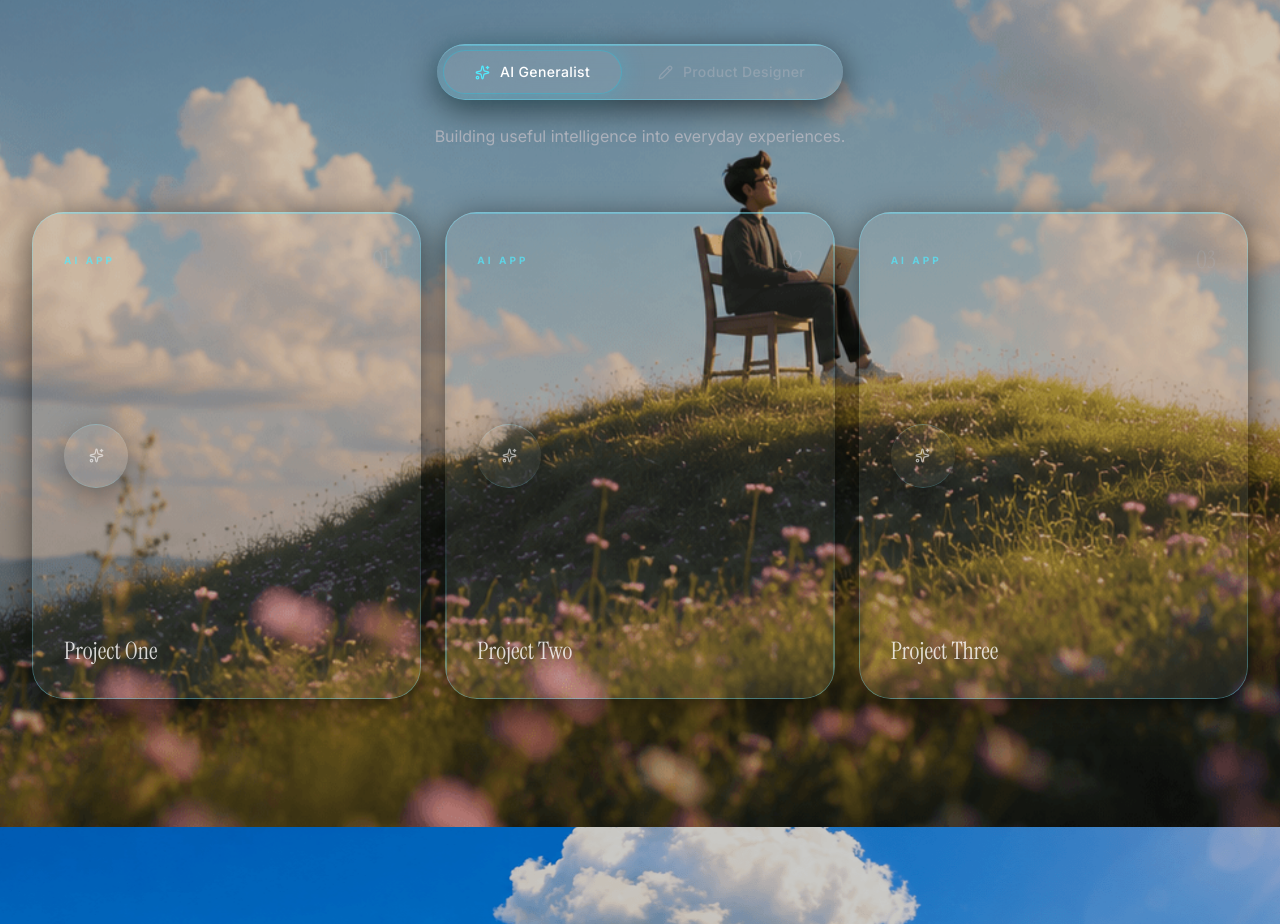
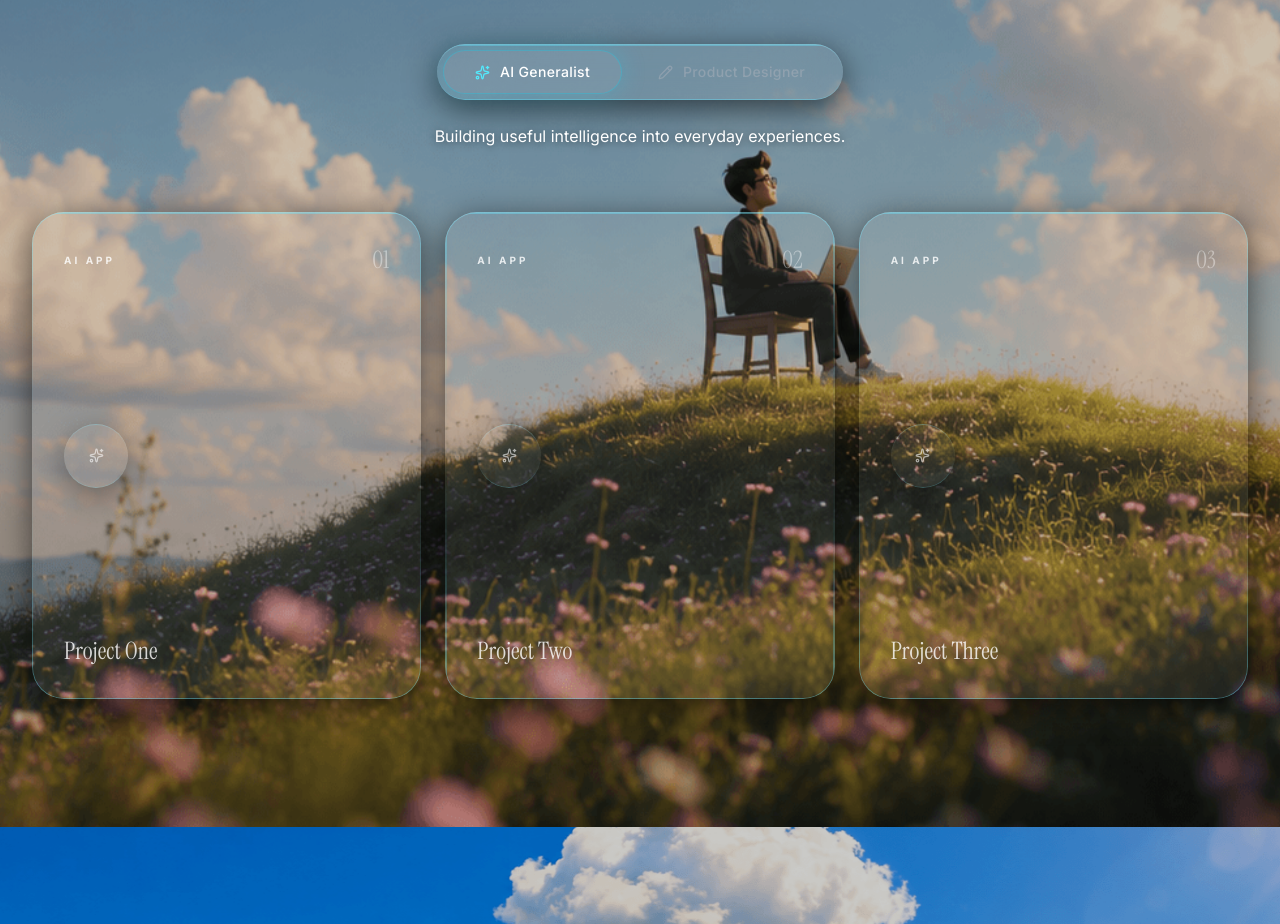
Before and after one commit to Sam-UX-Designer/Sam-Jo-Portfolio-Version-2, a React (Vite) app: page / in a window 1280 px wide. Shown: the part 1040-1964 px from the top of the page. Built offline with nearby package versions, Linux system fonts and the light colour scheme.

Commit message:
Update text colors and styles in Projects component

```diff
--- a/src/components/Projects.tsx
+++ b/src/components/Projects.tsx
@@ -60,7 +60,7 @@ const Projects: React.FC = () => {
       <div className="w-full max-w-7xl mx-auto px-8">
       {/* Heading */}
       <div className="text-center mb-12">
-        <span className="section-label text-primary">What I Build</span>
+        <span className="section-label">What I Build</span>
         <h2 className="display-font text-5xl sm:text-7xl mt-4 text-foreground leading-[0.95]">
           Sam as a
         </h2>
@@ -95,7 +95,8 @@ const Projects: React.FC = () => {
       {/* Tagline — swaps with tab */}
       <p
         key={activeTab.id}
-        className="text-center text-muted-foreground text-sm sm:text-base opacity-60 max-w-md mx-auto mb-16 animate-fade-rise"
+        className="text-center text-white opacity-90 text-sm sm:text-base max-w-md mx-auto mb-16 animate-fade-rise"
+        style={{ textShadow: '0 1px 8px rgba(0,0,0,0.5)' }}
       >
         {activeTab.tagline}
       </p>
@@ -112,10 +113,10 @@ const Projects: React.FC = () => {
             >
               {/* Top row */}
               <div className="flex items-center justify-between w-full">
-                <span className="text-[10px] font-bold uppercase tracking-[0.3em] text-cyan-300/70">
+                <span className="text-[10px] font-bold uppercase tracking-[0.3em] text-white/80">
                   {card.tag}
                 </span>
-                <span className="display-font text-2xl text-muted-foreground opacity-30">
+                <span className="display-font text-2xl text-white opacity-40">
                   {card.index}
                 </span>
               </div>
```
